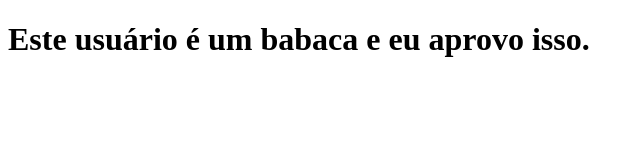
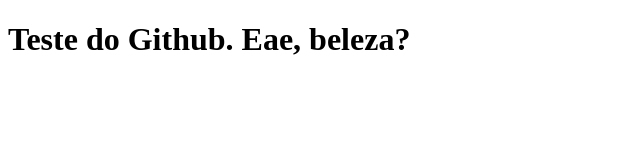
Before and after one commit to joselito1945/joselito1945.github.io, a plain HTML site: page index.html in a window 1280 px wide. Shown: the whole page, without its empty margins (0-644 px from the left). Drawn offline with Linux system fonts and the light colour scheme.

Commit message:
Update index.html

```diff
--- a/index.html
+++ b/index.html
@@ -4,6 +4,6 @@
     <title>Título do seu site</title>
   </head>
   <body>
-    <h1>Este usuário é um babaca e eu aprovo isso.</h1>
+    <h1>Teste do Github. Eae, beleza?</h1>
   </body>
 </html>
```
